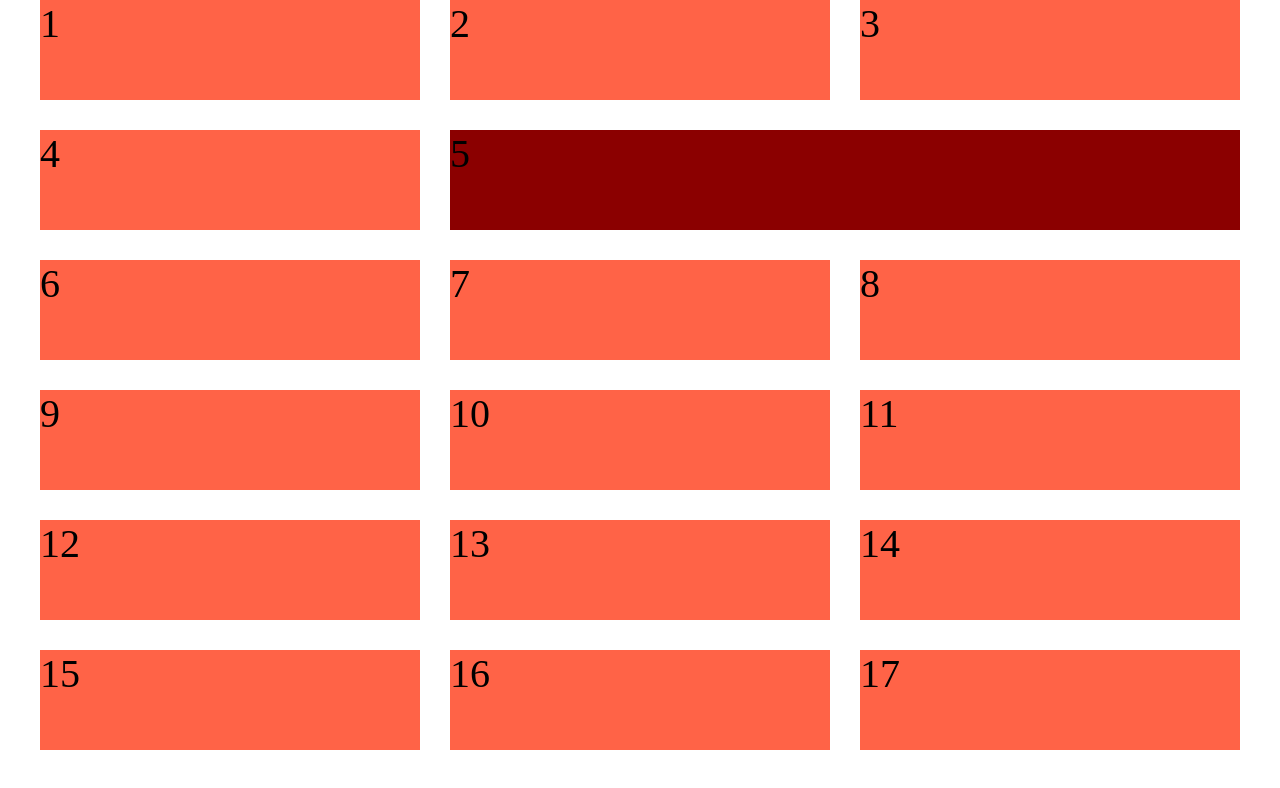
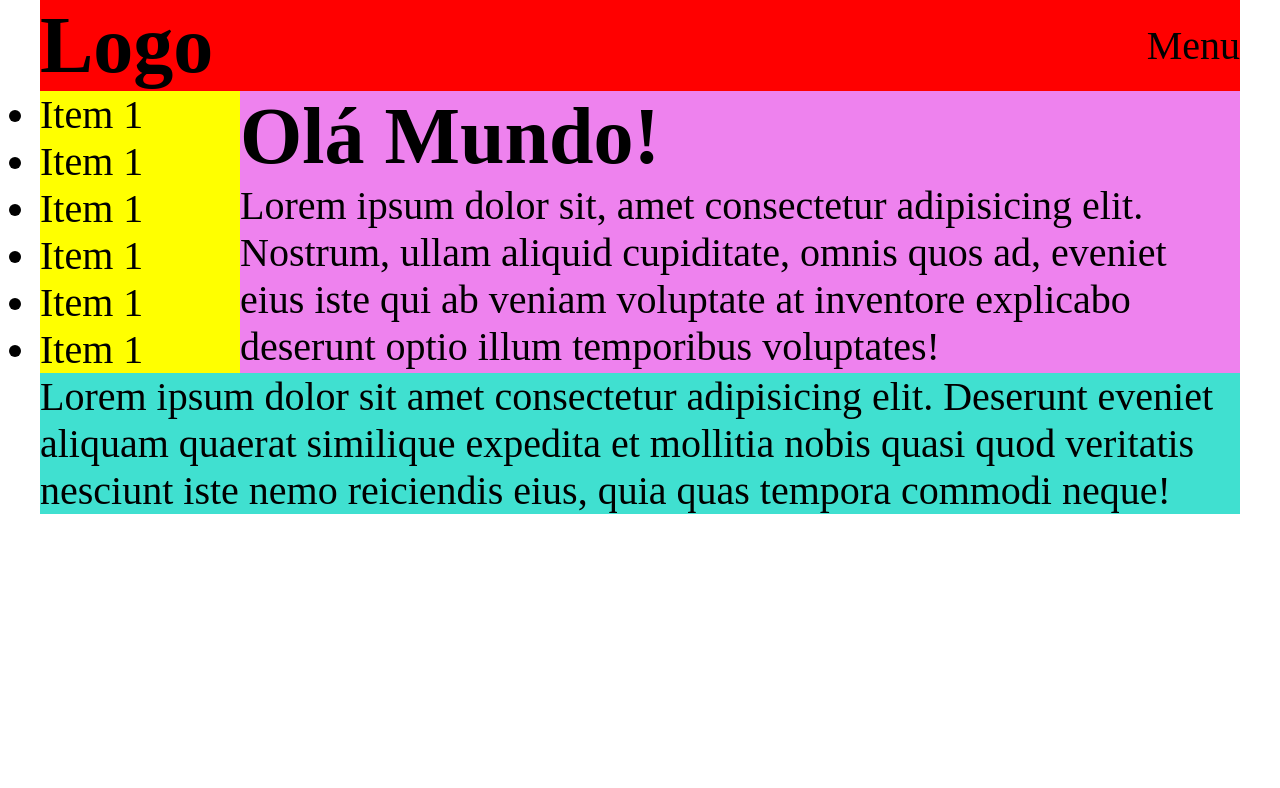
Before and after one commit to MaxEvk/HTML-CSS, a plain HTML site: page Curso de HTML e CSS/Assets/Flex-box/index.html in a window 1280 px wide. Drawn offline with Linux system fonts and the light colour scheme.

Commit message:
Grids
grid-template-areas

```diff
--- a/Curso de HTML e CSS/Assets/Flex-box/index.html
+++ b/Curso de HTML e CSS/Assets/Flex-box/index.html
@@ -10,24 +10,32 @@
 </head>
 
 <body>
-    <div class="grid">
-        <div>1</div>
-        <div>2</div>
-        <div>3</div>
-        <div>4</div>
-        <div>5</div>
-        <div>6</div>
-        <div>7</div>
-        <div>8</div>
-        <div>9</div>
-        <div>10</div>
-        <div>11</div>
-        <div>12</div>
-        <div>13</div>
-        <div>14</div>
-        <div>15</div>
-        <div>16</div>
-        <div>17</div>
+    <div class="container">
+        <div class="grid">
+            <div>
+                <h1>Logo</h1>
+                <nav>Menu</nav>
+            </div>
+            <div>
+                <nav>
+                    <ul>
+                        <li>Item 1</li>
+                        <li>Item 1</li>
+                        <li>Item 1</li>
+                        <li>Item 1</li>
+                        <li>Item 1</li>
+                        <li>Item 1</li>
+                    </ul>
+                </nav>
+            </div>
+            <div>
+                <h1>Olá Mundo!</h1>
+                <p>Lorem ipsum dolor sit, amet consectetur adipisicing elit. Nostrum, ullam aliquid cupiditate, omnis quos ad, eveniet eius iste qui ab veniam voluptate at inventore explicabo deserunt optio illum temporibus voluptates!</p>
+            </div>
+            <div>
+                <p>Lorem ipsum dolor sit amet consectetur adipisicing elit. Deserunt eveniet aliquam quaerat similique expedita et mollitia nobis quasi quod veritatis nesciunt iste nemo reiciendis eius, quia quas tempora commodi neque!</p>
+            </div>
+        </div>
     </div>
 
 </body>
--- a/Curso de HTML e CSS/Assets/Flex-box/styles.css
+++ b/Curso de HTML e CSS/Assets/Flex-box/styles.css
@@ -9,21 +9,46 @@ body {
     font-size: 40px;
 }
 
-.grid {
+.container {
     max-width: 1200px;
     margin: 0 auto;
-    display: grid;
-    grid-template-columns: repeat(auto-fill, minmax(320px, 1fr));
-    gap: 30px;
 }
 
-.grid div {
-    background: tomato;
-    min-height: 100px;
+.grid {
+    display: grid;
+    grid-auto-rows: auto;
+    grid-template-columns: 200px 1fr;
+    grid-template-areas: 'header header''nav main''rodape rodape';
 }
 
-.grid div:nth-child(5) {
-    background: darkred;
-    grid-row: span 1;
-    grid-column: span 2;
+.grid div:nth-child(1) {
+    background: red;
+    grid-area: header;
+    display: flex;
+    justify-content: space-between;
+    align-items: center;
 }
+
+.grid div:nth-child(2) {
+    background: yellow;
+    grid-area: nav;
+}
+
+.grid div:nth-child(3) {
+    background: violet;
+    grid-area: main;
+}
+
+.grid div:nth-child(4) {
+    background: turquoise;
+    grid-area: rodape;
+}
+
+@media (max-width: 768px) {
+    .grid {
+        display: grid;
+        grid-auto-rows: auto;
+        grid-template-columns: auto;
+        grid-template-areas: 'header''main''nav''rodape';
+    }
+}
```
